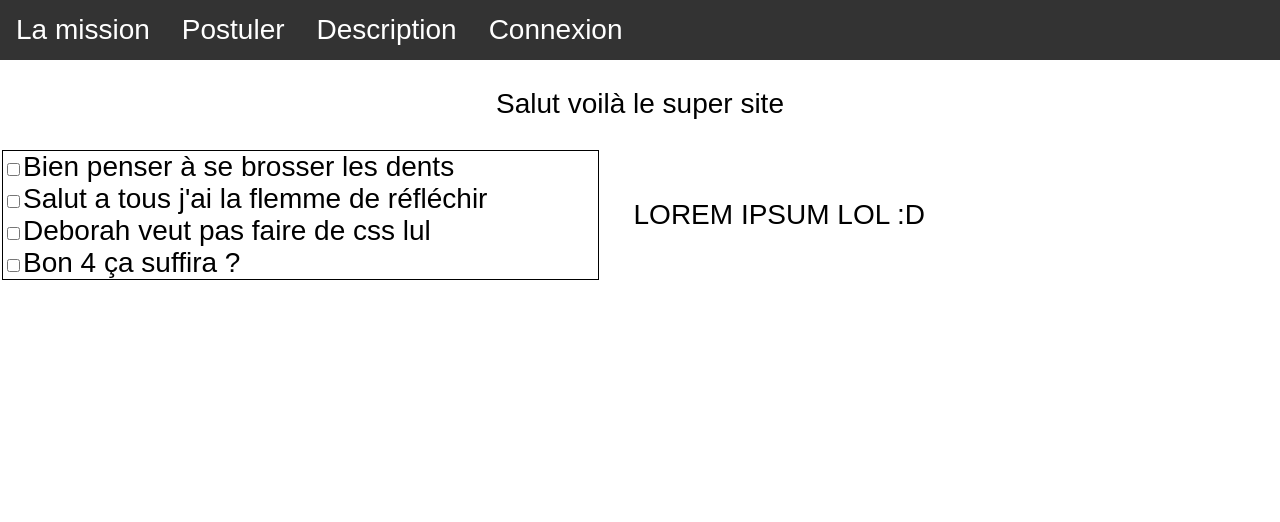
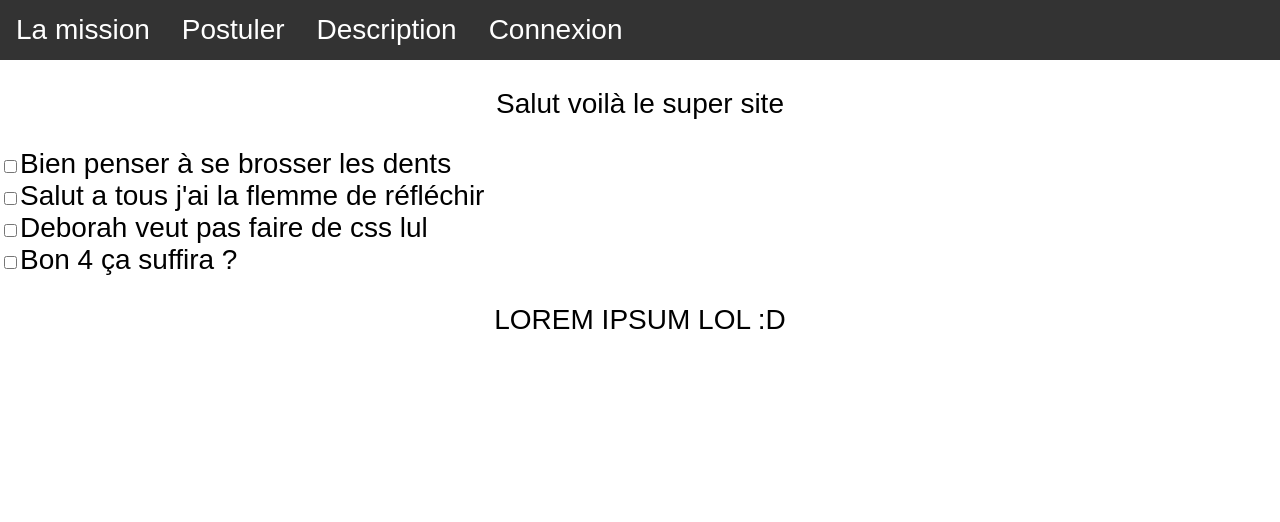
Before and after one commit to DuvoisinNicolas/NuitDeInfo2018, a PHP site: page / in a window 1280 px wide. Shown: the part 230-752 px from the top of the page. Run offline with PHP 8.4, Linux system fonts and the light colour scheme.

Commit message:
Merge branch 'master' of D:\NuitDeInfo2018 with conflicts.

```diff
--- a/index.php
+++ b/index.php
@@ -3,14 +3,14 @@
 <head>
     <meta charset="utf-8"/>
     <link rel="stylesheet" type="text/css" href="css/cssincroyable.css"/>
-    <link rel="icon" href="https://image.noelshack.com/fichiers/2018/49/5/1544143799-crewstillant.jpg" type="image/jpg" sizes="16x16">
+    <link rel="icon" href="src/resources/crewstillant.jpg" type="image/jpg" sizes="16x16">
     <script src="src/js/fusee.js"></script>
     <script src="src/js/konomi.js"></script>
     <script src="https://ajax.googleapis.com/ajax/libs/jquery/3.3.1/jquery.min.js"></script>
 </head>
 <body>
 <div class="header">
-    <img src="https://image.noelshack.com/fichiers/2018/49/5/1544143798-namib.jpg" alt="Va mourir !">
+    <img src="/src/resources/namib.jpg" alt="Va mourir !">
 </div>
     <h2 id="titre">121 Jours sur Namib</h2>
     <ul>
@@ -20,27 +20,17 @@
         <li><a>Connexion</a></li>
     </ul>
     <p>Salut voilà le super site</p>
-    <table>
-        <td class = "checklistc">
     <div id="checklist">
         <input type="checkbox" class="checkboxJS" onchange="checkBox(this)"/>Bien penser à se brosser les dents<br/>
         <input type="checkbox" class="checkboxJS" onchange="checkBox(this)"/>Salut a tous j'ai la flemme de réfléchir<br/>
         <input type="checkbox" class="checkboxJS" onchange="checkBox(this)"/>Deborah veut pas faire de css lul<br/>
         <input type="checkbox" class="checkboxJS" onchange="checkBox(this)"/>Bon 4 ça suffira ?<br/>
     </div>
-        </td>
-
-        <td>
     <p id="rightText">LOREM IPSUM LOL :D</p>
-        </td>
-
-    </table>
-
-
     <div id="theFlyingDiv">
         assistance
     </div>
-    <img src="https://image.noelshack.com/fichiers/2018/49/5/1544143798-fusee.png" id="fusee" alt="fusee" style="display:none"/>
+    <img src="src/resources/fusee.png" id="fusee" alt="fusee" style="display:none"/>
 
 </body>
 </html>
```
Also changed, not shown: src/resources/crewstillant.jpg (added). Lines whose indentation alone changed are shown as unchanged.
